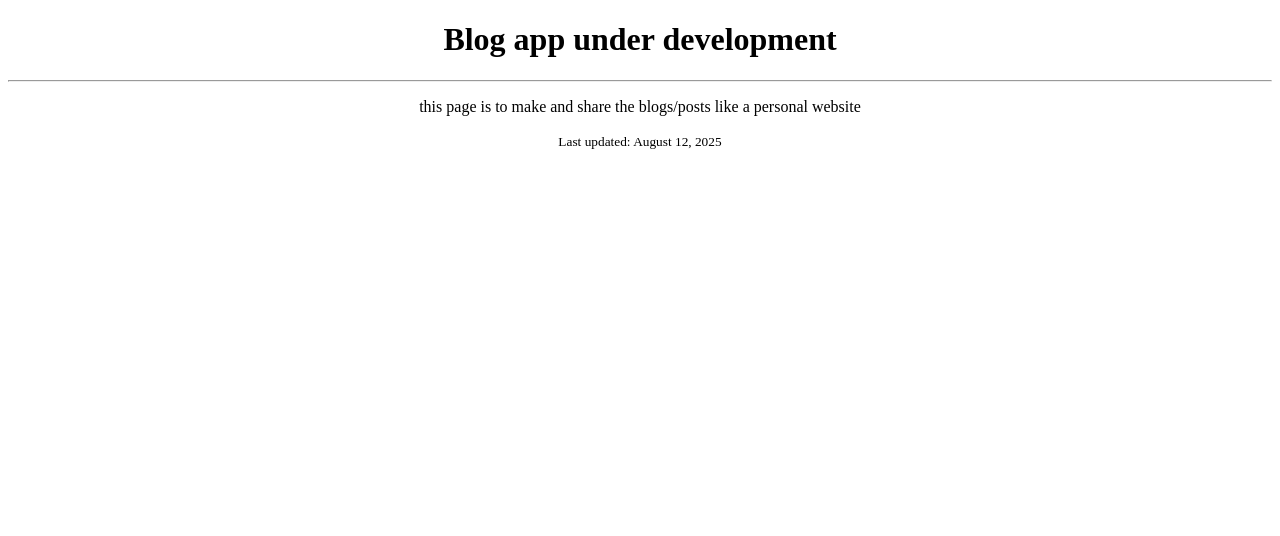
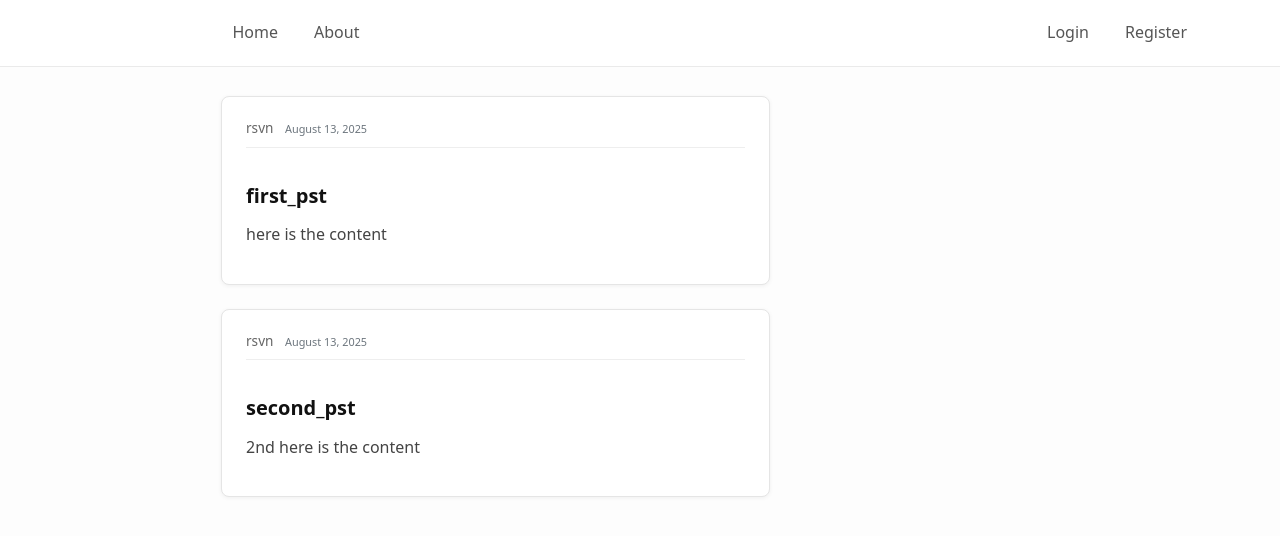
Before and after one commit to risvn/web-app, a Django app: page /blog/ in a window 1280 px wide. Shown: the top 536 px of the page. Run offline with Django 5.2, Linux system fonts and the light colour scheme; data comes from the database, SQL or seed files in the repository; some libraries are stand-ins or nearby versions.

Commit message:
<database , home-page>

```diff
--- /dev/null
+++ b/webapp/blog/static/blog/minimal.css
@@ -0,0 +1,141 @@
+/* Base */
+
+
+body {
+  background: #fdfdfd;
+  color: #222;
+  font-family: system-ui, -apple-system, "Segoe UI", Roboto, sans-serif;
+  margin: 2rem auto;
+  padding: 4rem 1rem 1rem; /* push content below navbar */
+  max-width: 900px;
+  line-height: 1.6;
+}
+
+
+/* Headings */
+h1, h2, h3, h4, h5, h6 {
+  color: #111;
+  margin-top: 1.5rem;
+  margin-bottom: 0.75rem;
+  font-weight: 600;
+}
+
+/* Reset list */
+ul {
+  margin: 0;
+  padding: 0;
+  list-style: none;
+}
+
+/* Navbar */
+.bg-steel {
+  background-color: #ffffff;
+  border-bottom: 1px solid #eaeaea;
+  padding: 0.75rem 1rem;
+}
+
+.site-header .navbar-nav {
+  display: flex;
+  gap: 1.25rem;
+}
+
+.site-header .navbar-nav .nav-link {
+  color: #555;
+  text-decoration: none;
+  font-weight: 500;
+  transition: color 0.2s ease;
+}
+
+.site-header .navbar-nav .nav-link:hover {
+  color: #0070f3;
+}
+
+.site-header .navbar-nav .nav-link.active {
+  color: #000;
+  font-weight: 600;
+}
+
+/* Content sections */
+.content-section {
+  background: #fff;
+  padding: 1.25rem 1.5rem;
+  border: 1px solid #e5e5e5;
+  border-radius: 8px;
+  margin-bottom: 1.5rem;
+  box-shadow: 0 1px 4px rgba(0,0,0,0.06);
+}
+
+/* Article styles */
+.article-title {
+  color: #111;
+  font-size: 1.25rem;
+  margin-bottom: 0.5rem;
+}
+
+a.article-title {
+  text-decoration: none;
+  transition: color 0.2s ease;
+}
+
+a.article-title:hover {
+  color: #0070f3;
+}
+
+.article-content {
+  white-space: pre-line;
+  font-size: 1rem;
+  color: #444;
+}
+
+.article-metadata {
+  font-size: 0.85rem;
+  color: #777;
+  border-bottom: 1px solid #eee;
+  padding-bottom: 0.5rem;
+  margin-bottom: 1rem;
+}
+
+.article-metadata a {
+  text-decoration: none;
+  color: #666;
+}
+
+.article-metadata a:hover {
+  color: #000;
+}
+
+/* Icons */
+.article-svg {
+  width: 20px;
+  height: 20px;
+  vertical-align: middle;
+  fill: currentColor;
+  opacity: 0.8;
+}
+
+/* Images */
+.article-img, .account-img {
+  border-radius: 50%;
+  object-fit: cover;
+  box-shadow: 0 1px 3px rgba(0,0,0,0.1);
+}
+
+.article-img {
+  height: 60px;
+  width: 60px;
+  margin-right: 1rem;
+}
+
+.account-img {
+  height: 100px;
+  width: 100px;
+  margin-right: 1.25rem;
+  margin-bottom: 1rem;
+}
+
+/* Account heading */
+.account-heading {
+  font-size: 2rem;
+  font-weight: 600;
+  color: #111;
+}
--- /dev/null
+++ b/webapp/blog/templates/blog/base.html
@@ -0,0 +1,57 @@
+{% load static %}
+<!DOCTYPE html>
+<html>
+<head>
+
+    <!-- Required meta tags -->
+    <meta charset="utf-8">
+    <meta name="viewport" content="width=device-width, initial-scale=1, shrink-to-fit=no">
+
+    <!-- Bootstrap CSS -->
+    <link rel="stylesheet" href="https://maxcdn.bootstrapcdn.com/bootstrap/4.0.0/css/bootstrap.min.css" integrity="sha384-Gn5384xqQ1aoWXA+058RXPxPg6fy4IWvTNh0E263XmFcJlSAwiGgFAW/dAiS6JXm" crossorigin="anonymous">
+
+    <link rel="stylesheet" type="text/css" href="{% static 'blog/minimal.css' %}">
+
+    {% if title %}
+        <title>Django Blog - {{ title }}</title>
+    {% else %}
+        <title>Django Blog</title>
+    {% endif %}
+</head>
+<body>
+    <header class="site-header">
+      <nav class="navbar navbar-expand-md navbar-dark bg-steel fixed-top">
+        <div class="container">
+          <a class="navbar-brand mr-4" href="{% url 'blog-home' %}">Django Blog</a>
+          <button class="navbar-toggler" type="button" data-toggle="collapse" data-target="#navbarToggle" aria-controls="navbarToggle" aria-expanded="false" aria-label="Toggle navigation">
+          <span class="navbar-toggler-icon"></span>
+          </button>
+          <div class="collapse navbar-collapse" id="navbarToggle">
+            <div class="navbar-nav mr-auto">
+              <a class="nav-item nav-link" href="{% url 'blog-home' %}">Home</a>
+              <a class="nav-item nav-link" href="{% url 'blog-about' %}">About</a>
+            </div>
+            <!-- Navbar Right Side -->
+            <div class="navbar-nav">
+              <a class="nav-item nav-link" href="#">Login</a>
+              <a class="nav-item nav-link" href="#">Register</a>
+            </div>
+          </div>
+        </div>
+      </nav>
+    </header>
+    <main role="main" class="container">
+      <div class="row">
+        <div class="col-md-8">
+          {% block content %}{% endblock %}
+        </div>
+      </div>
+    </main>
+
+    <!-- Optional JavaScript -->
+    <!-- jQuery first, then Popper.js, then Bootstrap JS -->
+    <script src="https://code.jquery.com/jquery-3.2.1.slim.min.js" integrity="sha384-KJ3o2DKtIkvYIK3UENzmM7KCkRr/rE9/Qpg6aAZGJwFDMVNA/GpGFF93hXpG5KkN" crossorigin="anonymous"></script>
+    <script src="https://cdnjs.cloudflare.com/ajax/libs/popper.js/1.12.9/umd/popper.min.js" integrity="sha384-ApNbgh9B+Y1QKtv3Rn7W3mgPxhU9K/ScQsAP7hUibX39j7fakFPskvXusvfa0b4Q" crossorigin="anonymous"></script>
+    <script src="https://maxcdn.bootstrapcdn.com/bootstrap/4.0.0/js/bootstrap.min.js" integrity="sha384-JZR6Spejh4U02d8jOt6vLEHfe/JQGiRRSQQxSfFWpi1MquVdAyjUar5+76PVCmYl" crossorigin="anonymous"></script>
+</body>
+</html>
--- a/webapp/blog/templates/blog/home.html
+++ b/webapp/blog/templates/blog/home.html
@@ -1,15 +1,15 @@
-<!doctype html>
-<html>
-<head>
-  <meta charset="utf-8">
-  <title>Blog-Home</title>
-</head>
-<body bgcolor="white" text="black" link="blue" vlink="purple" alink="red">
-  <center>
-    <h1>Blog app under development</h1>
-    <hr>
-    <p>this page is to make and share the blogs/posts like a personal website</p>
-    <p><small>Last updated: August 12, 2025</small></p>
-  </center>
-</body>
-</html>
+{% extends "blog/base.html" %}
+{% block content %}
+    {% for post in posts %}
+        <article class="media content-section">
+          <div class="media-body">
+            <div class="article-metadata">
+              <a class="mr-2" href="#">{{ post.author }}</a>
+              <small class="text-muted">{{ post.date_posted|date:"F d, Y" }}</small>
+            </div>
+            <h2><a class="article-title" href="#">{{ post.title }}</a></h2>
+            <p class="article-content">{{ post.content }}</p>
+          </div>
+        </article>
+    {% endfor %}
+{% endblock content %}
--- a/webapp/blog/views.py
+++ b/webapp/blog/views.py
@@ -1,10 +1,19 @@
 from django.shortcuts import render
 from django.http import HttpResponse
+from django import forms
+from .models import Post
 
-# Create your views here.
+
+from django.shortcuts import render
+
+
+
 def home(request):
-    return render(request,'blog/home.html')
+    context = {
+        'posts':Post.objects.all()
+    }
+    return render(request, 'blog/home.html', context)
 
 
 def about(request):
-    return render(request,'blog/about.html')
+    return render(request, 'blog/about.html', {'title': 'About'})
```
